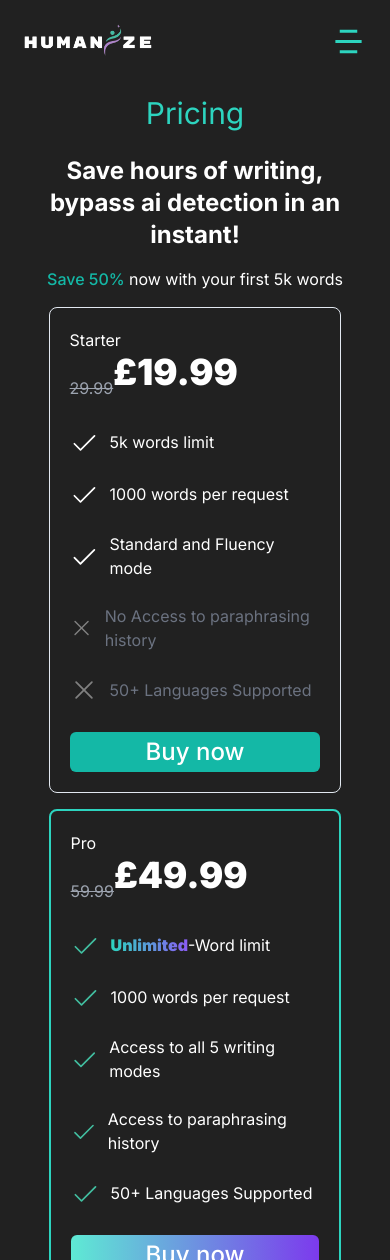
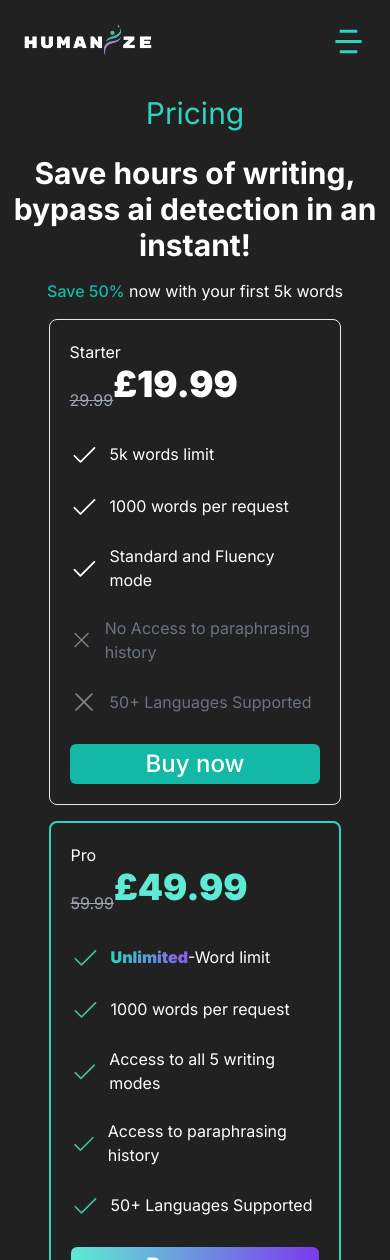
Before and after one commit to MabroorA/humanize-text.com, a Next.js app: page /pricing in a window 390 px wide. Shown: the top 1260 px of the page. Built offline with nearby package versions, Linux system fonts and the light colour scheme; no server answers.

Commit message:
pricing page text sizing adjusted

```diff
--- a/components/pricing.tsx
+++ b/components/pricing.tsx
@@ -11,7 +11,7 @@ export default function Pricing() {
         <div className='p-6 text-3xl text-teal-400'>
             Pricing
         </div>
-        <h1  className='text-2xl font-bold md:text-4xl '>Save hours of writing,<br/>bypass ai detection in an instant!</h1>
+        <h1  className='text-3xl font-bold md:text-4xl '>Save hours of writing,<br/>bypass ai detection in an instant!</h1>
         <h3 className='py-4 md:py-8' >
             <span className='font-medium text-teal-500'>Save 50% </span>now with your first 5k words
         </h3>
@@ -53,7 +53,7 @@ export default function Pricing() {
                 <h4>Pro</h4>
                 <div className="flex flex-row">
                     <p className="mt-6 text-gray-400 line-through">59.99</p>
-                    <h1 className='text-4xl font-black md:text-5xl bg-inherit'>£49.99</h1>
+                    <h1 className='text-4xl font-black text-teal-300 md:text-5xl bg-inherit'>£49.99</h1>
                 </div>
                 <div className="py-4 text-white">
                     <p className="flex flex-row items-center py-3">
```
